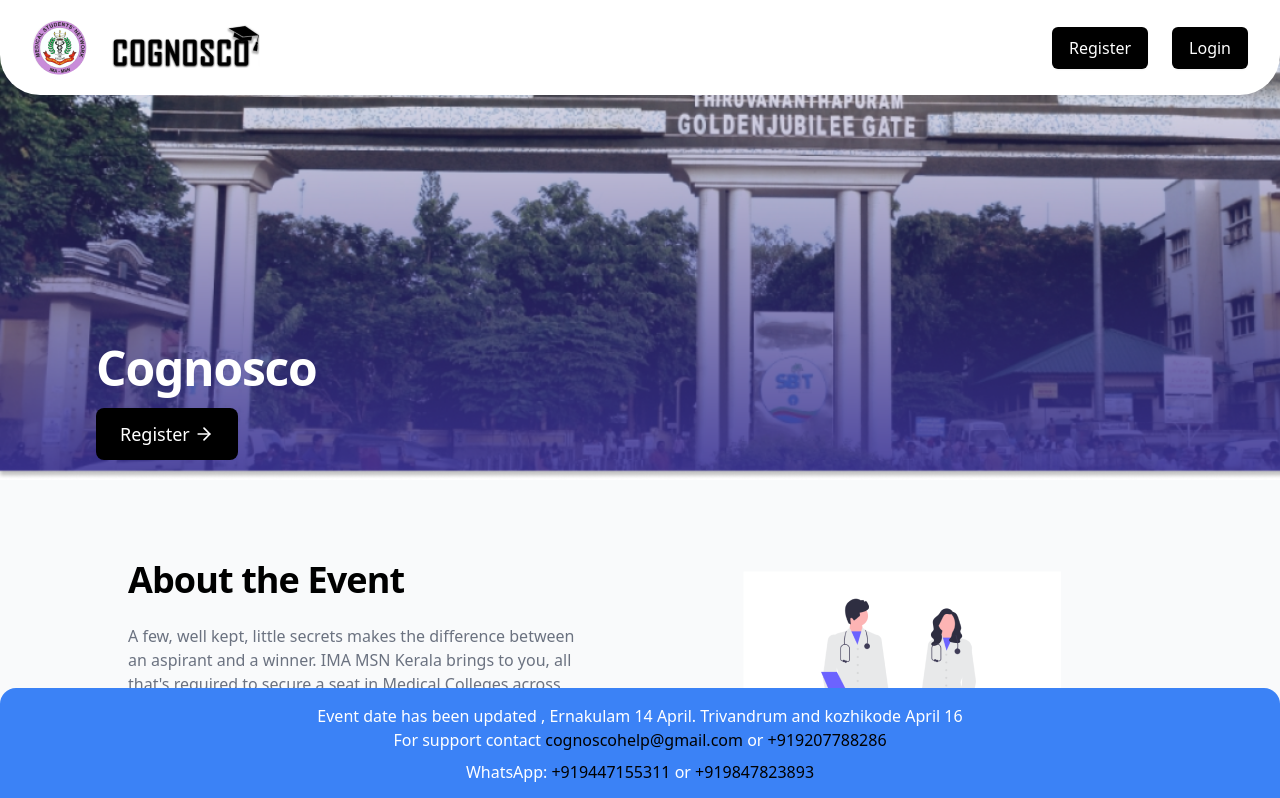
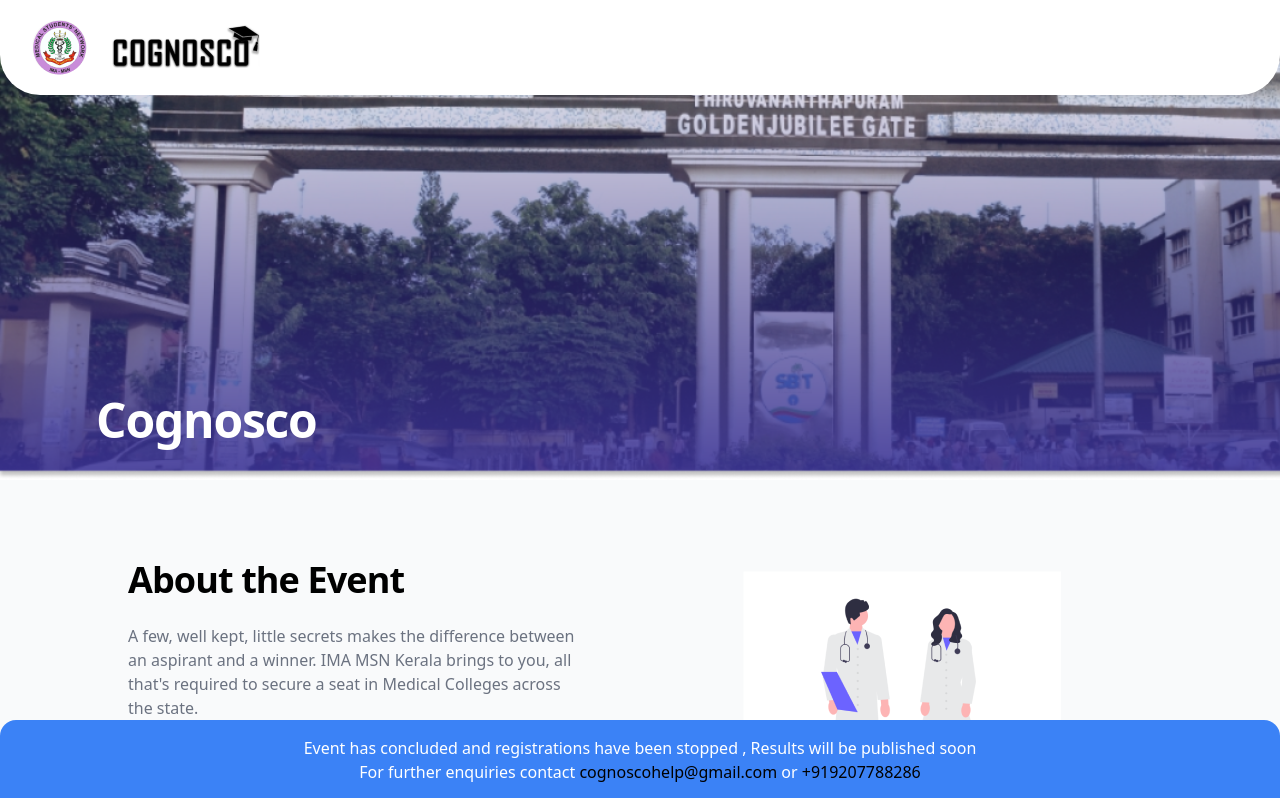
Before and after one commit to naaji-navas/railway, a Next.js app: page / in a window 1280 px wide. Shown: the top 798 px of the page. Built offline with nearby package versions, Linux system fonts and the light colour scheme.

Commit message:
event:sunset

```diff
--- a/src/common/UI/Landing/index.js
+++ b/src/common/UI/Landing/index.js
@@ -54,7 +54,7 @@ useEffect(() => {
             </Link>
           </div>
           <div className="inline-flex items-center ml-5 space-x-6 lg:justify-end">
-            <Link
+            {/* <Link
               href="/signup"
               className="inline-flex items-center justify-center px-4 py-2 text-base font-medium leading-6 text-white whitespace-no-wrap bg-black border border-transparent rounded-md shadow-sm hover:bg-indigo-500 focus:outline-none focus:ring-2 focus:ring-offset-2 focus:ring-indigo-600"
             >
@@ -65,7 +65,7 @@ useEffect(() => {
               className="inline-flex items-center justify-center px-4 py-2 text-base font-medium leading-6 text-white whitespace-no-wrap bg-black border border-transparent rounded-md shadow-sm hover:bg-indigo-500 focus:outline-none focus:ring-2 focus:ring-offset-2 focus:ring-indigo-600"
             >
               Login
-            </Link>
+            </Link> */}
           </div>
         </div>
       </section>
@@ -88,7 +88,7 @@ useEffect(() => {
                   <span className="block xl:inline">Cognosco</span>
                 </h1>
                 <div className="flex flex-col sm:flex-row sm:space-x-4 mt-4">
-                  <Link
+                  {/* <Link
                     href="/signup"
                     className="w-full sm:w-auto px-6 py-3 text-lg text-white bg-black rounded-lg hover:bg-indigo-700 flex items-center"
                   >
@@ -106,7 +106,7 @@ useEffect(() => {
                       <line x1="5" y1="12" x2="19" y2="12"></line>
                       <polyline points="12 5 19 12 12 19"></polyline>
                     </svg>
-                  </Link>
+                  </Link> */}
                 </div>
               </div>
             </div>
@@ -295,12 +295,12 @@ useEffect(() => {
       </div>
       {showElement?( <div className="fixed bottom-0  w-full bg-blue-500 py-4 text-center rounded-t-2xl">
         <p className="text-white">
-          <span className="font-medium">Event date has been updated</span> ,
-          Ernakulam 14 April. Trivandrum and kozhikode April 16 <br></br>
+          <span className="font-medium">Event has concluded and registrations have been stopped</span> ,
+          Results will be published soon<br></br>
               <p className="flex gap-2 flex-col justify-center text-base leading-6 text-center">
       <div>
 
-      For support contact {" "}
+      For further enquiries contact {" "}
       <a className="text-black" href="mailto:cognoscohelp@gmail.com">
         cognoscohelp@gmail.com
       </a>{" "}
@@ -310,7 +310,7 @@ useEffect(() => {
       </a>
       </div>
 
-      <div>
+      {/* <div>
         WhatsApp:{" "}
         <a href="https://wa.me/+919447155311" className="text-black" target="_blank">
           +919447155311
@@ -319,7 +319,7 @@ useEffect(() => {
         <a href="http://wa.me/+919847823893" className="text-black" target="_blank">
           +919847823893
         </a>
-      </div>
+      </div> */}
     </p>
 
         </p>
```
